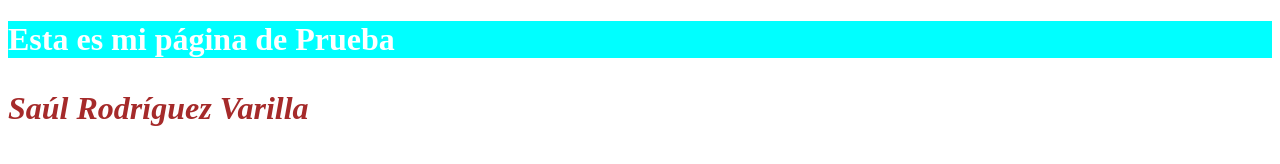
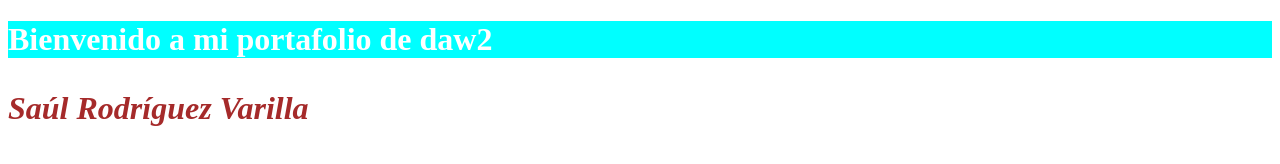
Before and after one commit to Saulrvdaw1/daw2-git-portfolio, a plain HTML site: page index.html in a window 1280 px wide. Drawn offline with Linux system fonts and the light colour scheme.

Commit message:
feat: modifica cabecera del portfolio

```diff
--- a/index.html
+++ b/index.html
@@ -7,7 +7,7 @@
     <link rel="stylesheet" href="css/style.css">
 </head>
 <body>
-    <h1>Esta es mi página de Prueba</h1>
+    <h1>Bienvenido a mi portafolio de daw2</h1>
 
     <p>Saúl Rodríguez Varilla</p>
 </body>
```
